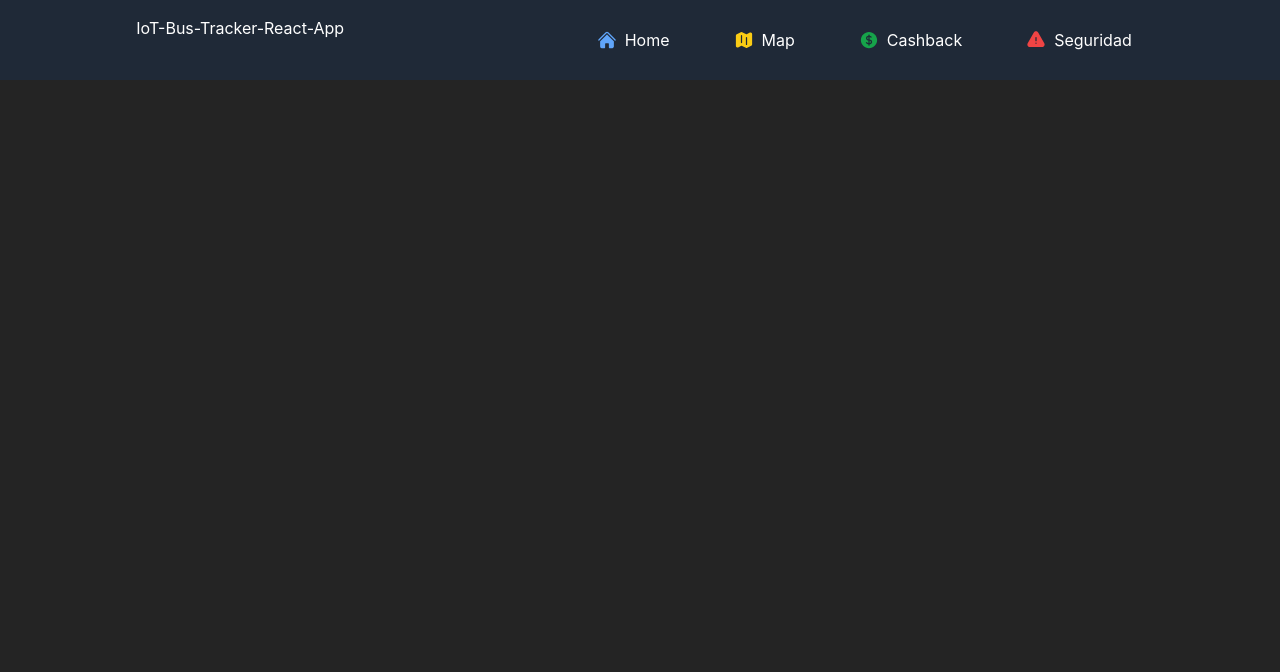
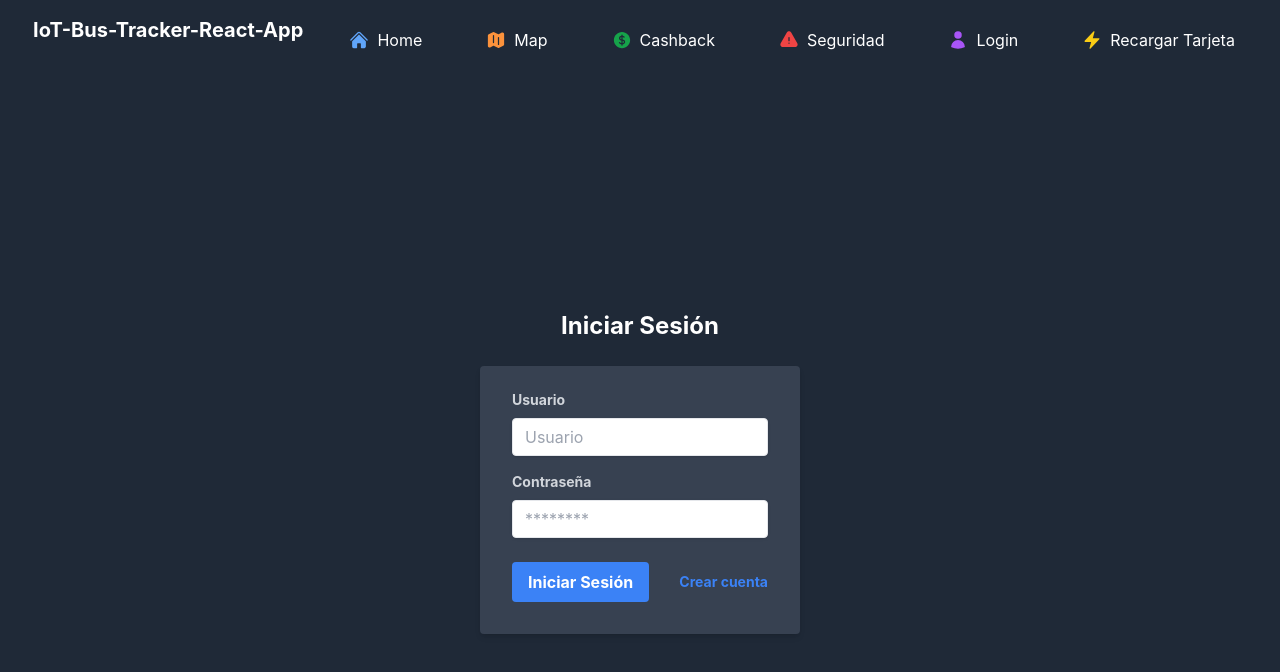
Before and after one commit to pablogarc/IoT-Bus-Tracker-React-App, a React (Vite) app: page /login in a window 1280 px wide. Shown: the top 672 px of the page. Built offline with nearby package versions, Linux system fonts and the light colour scheme.

Commit message:
Añadiendo coso de login y recarga de la tarjeta

```diff
--- a/src/App.tsx
+++ b/src/App.tsx
@@ -4,14 +4,24 @@
 import Map from "./pages/Map/Map";
 import Cashback from "./pages/Cashback/Cashback";
 import Security from "./pages/Security/Security";
-import { HomeIcon, MapIcon, CurrencyDollarIcon, ExclamationTriangleIcon } from '@heroicons/react/24/solid';
+import Login from "./pages/Login/Login";
+import ReloadCard from "./pages/ReloadCard/ReloadCard";
+import {
+  HomeIcon,
+  MapIcon,
+  CurrencyDollarIcon,
+  ExclamationTriangleIcon,
+  BoltIcon,
+  UserIcon,
+} from "@heroicons/react/24/solid";
 
 function App() {
   return (
     <>
+      {/* Barra de Navegación */}
       <nav className="flex justify-around p-4 bg-gray-800 text-white">
         <div>
-          <h1>IoT-Bus-Tracker-React-App</h1>
+          <h1 className="text-xl font-bold">IoT-Bus-Tracker-React-App</h1>
         </div>
         <div className="flex gap-10">
           {/* Home */}
@@ -21,13 +31,15 @@
               Home
             </Link>
           </div>
+
           {/* Map */}
-          <div className="flex items-center hover:bg-yellow-500 hover:rounded-full transition-all">
+          <div className="flex items-center hover:bg-orange-500 hover:rounded-full transition-all">
             <Link to="/map" className="p-3 flex items-center gap-2">
-              <MapIcon className="h-5 w-5 text-yellow-400" />
+              <MapIcon className="h-5 w-5 text-orange-400" />
               Map
             </Link>
           </div>
+
           {/* Cashback */}
           <div className="flex items-center hover:bg-green-700 hover:rounded-full transition-all">
             <Link to="/cashback" className="p-3 flex items-center gap-2">
@@ -35,6 +47,7 @@
               Cashback
             </Link>
           </div>
+
           {/* Seguridad */}
           <div className="flex items-center hover:bg-red-500 hover:rounded-full transition-all">
             <Link to="/security" className="p-3 flex items-center gap-2">
@@ -42,14 +55,33 @@
               Seguridad
             </Link>
           </div>
+
+          {/* Login */}
+          <div className="flex items-center hover:bg-purple-500 hover:rounded-full transition-all">
+            <Link to="/login" className="p-3 flex items-center gap-2">
+              <UserIcon className="h-5 w-5 text-purple-500" />
+              Login
+            </Link>
+          </div>
+
+          {/* Recargar Tarjeta (RFID) */}
+          <div className="flex items-center hover:bg-yellow-400 hover:rounded-full transition-all">
+            <Link to="/reload" className="p-3 flex items-center gap-2">
+              <BoltIcon className="h-5 w-5 text-yellow-400" />
+              Recargar Tarjeta
+            </Link>
+          </div>
         </div>
       </nav>
 
+      {/* Rutas */}
       <Routes>
         <Route index element={<Home />} />
         <Route path="/map" element={<Map />} />
         <Route path="/cashback" element={<Cashback />} />
         <Route path="/security" element={<Security />} />
+        <Route path="/login" element={<Login />} />
+        <Route path="/reload" element={<ReloadCard />} />
       </Routes>
     </>
   );
--- /dev/null
+++ b/src/pages/Login/Login.tsx
@@ -0,0 +1,62 @@
+import React, { useState } from 'react';
+import { Link } from 'react-router-dom';
+
+const Login: React.FC = () => {
+    const [username, setUsername] = useState('');
+    const [password, setPassword] = useState('');
+
+    const handleLogin = (e: React.FormEvent) => {
+        e.preventDefault();
+        // Aquí podría ir la lógica de autenticación
+        alert(`Bienvenido, ${username}`);
+    };
+
+    return (
+        <div className="flex items-center justify-center h-screen bg-gray-800 text-white">
+            <div className="w-full max-w-xs">
+                <h2 className="text-2xl font-bold text-center mb-6">Iniciar Sesión</h2>
+                <form className="bg-gray-700 shadow-md rounded px-8 pt-6 pb-8 mb-4" onSubmit={handleLogin}>
+                    <div className="mb-4">
+                        <label className="block text-gray-300 text-sm font-bold mb-2" htmlFor="username">
+                            Usuario
+                        </label>
+                        <input
+                            className="shadow appearance-none border rounded w-full py-2 px-3 text-gray-700 leading-tight focus:outline-none focus:shadow-outline"
+                            id="username"
+                            type="text"
+                            placeholder="Usuario"
+                            value={username}
+                            onChange={(e) => setUsername(e.target.value)}
+                        />
+                    </div>
+                    <div className="mb-6">
+                        <label className="block text-gray-300 text-sm font-bold mb-2" htmlFor="password">
+                            Contraseña
+                        </label>
+                        <input
+                            className="shadow appearance-none border rounded w-full py-2 px-3 text-gray-700 leading-tight focus:outline-none focus:shadow-outline"
+                            id="password"
+                            type="password"
+                            placeholder="********"
+                            value={password}
+                            onChange={(e) => setPassword(e.target.value)}
+                        />
+                    </div>
+                    <div className="flex items-center justify-between">
+                        <button
+                            className="bg-blue-500 hover:bg-blue-700 text-white font-bold py-2 px-4 rounded focus:outline-none focus:shadow-outline"
+                            type="submit"
+                        >
+                            Iniciar Sesión
+                        </button>
+                        <Link to="/register" className="inline-block align-baseline font-bold text-sm text-blue-500 hover:text-blue-800">
+                            Crear cuenta
+                        </Link>
+                    </div>
+                </form>
+            </div>
+        </div>
+    );
+};
+
+export default Login;
--- /dev/null
+++ b/src/pages/ReloadCard/ReloadCard.tsx
@@ -0,0 +1,35 @@
+import React, { useState } from 'react';
+
+const ReloadCard: React.FC = () => {
+    const [amount, setAmount] = useState(0);
+
+    const handleReload = () => {
+        alert(`Recarga exitosa de $${amount}`);
+        setAmount(0);
+    };
+
+    return (
+        <div className="flex flex-col items-center justify-center h-screen bg-gray-800 text-white">
+            <h2 className="text-2xl font-bold mb-6">Recargar Tarjeta RFID</h2>
+            <div className="bg-gray-700 p-8 rounded-lg shadow-lg">
+                <label className="block text-gray-300 text-sm font-bold mb-2">
+                    Monto de Recarga
+                </label>
+                <input
+                    type="number"
+                    value={amount}
+                    onChange={(e) => setAmount(Number(e.target.value))}
+                    className="w-full p-2 rounded-md text-gray-800"
+                />
+                <button
+                    onClick={handleReload}
+                    className="mt-4 w-full bg-green-500 p-2 rounded-md text-white hover:bg-green-700 transition"
+                >
+                    Recargar
+                </button>
+            </div>
+        </div>
+    );
+};
+
+export default ReloadCard;
```
